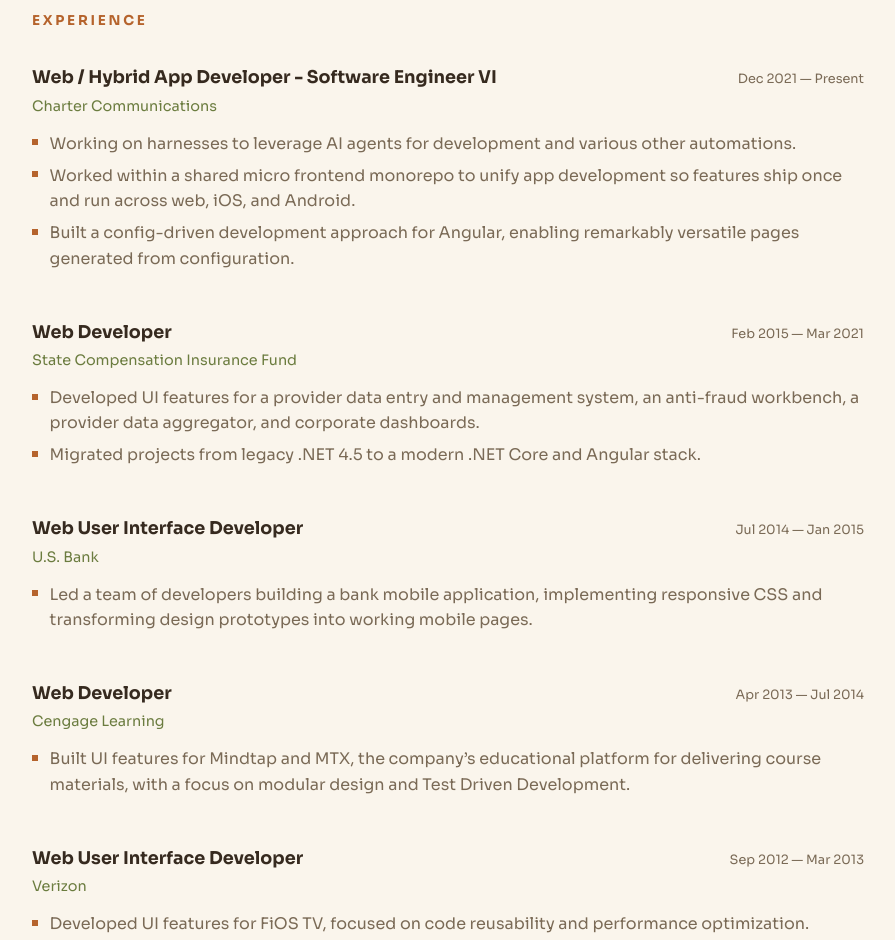
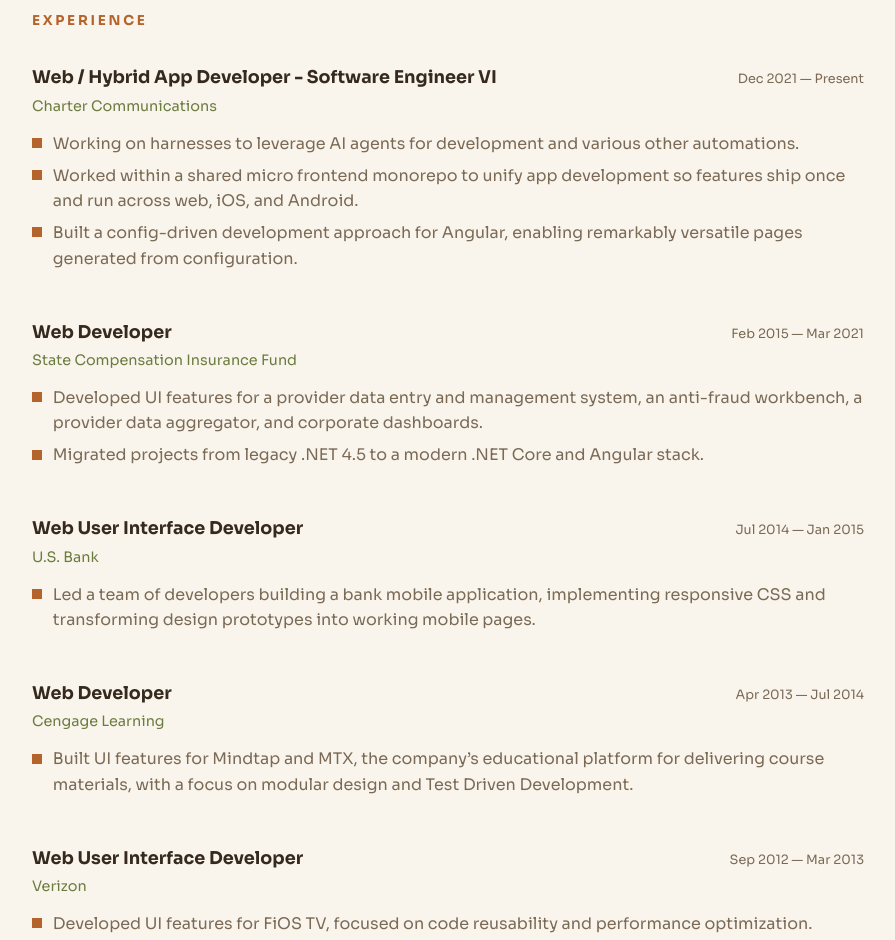
Before and after one commit to ramsudan/resume-site, a website built with Vite: page index.html in a window 1280 px wide. Shown: the part 900-1840 px from the top of the page, without its empty margins (192-1087 px from the left). Built offline with nearby package versions, Linux system fonts and the light colour scheme.

Commit message:
Make experience bullet squares bigger (6px -> 10px)

```diff
--- a/src/style.css
+++ b/src/style.css
@@ -269,7 +269,7 @@ main {
 
 .timeline-content li {
   position: relative;
-  padding-left: 1.1rem;
+  padding-left: 1.3rem;
   margin-bottom: 0.4rem;
 }
 
@@ -277,9 +277,9 @@ main {
   content: '';
   position: absolute;
   left: 0;
-  top: 0.55em;
-  width: 6px;
-  height: 6px;
+  top: 0.45em;
+  width: 10px;
+  height: 10px;
   background: var(--accent);
 }
 
```
